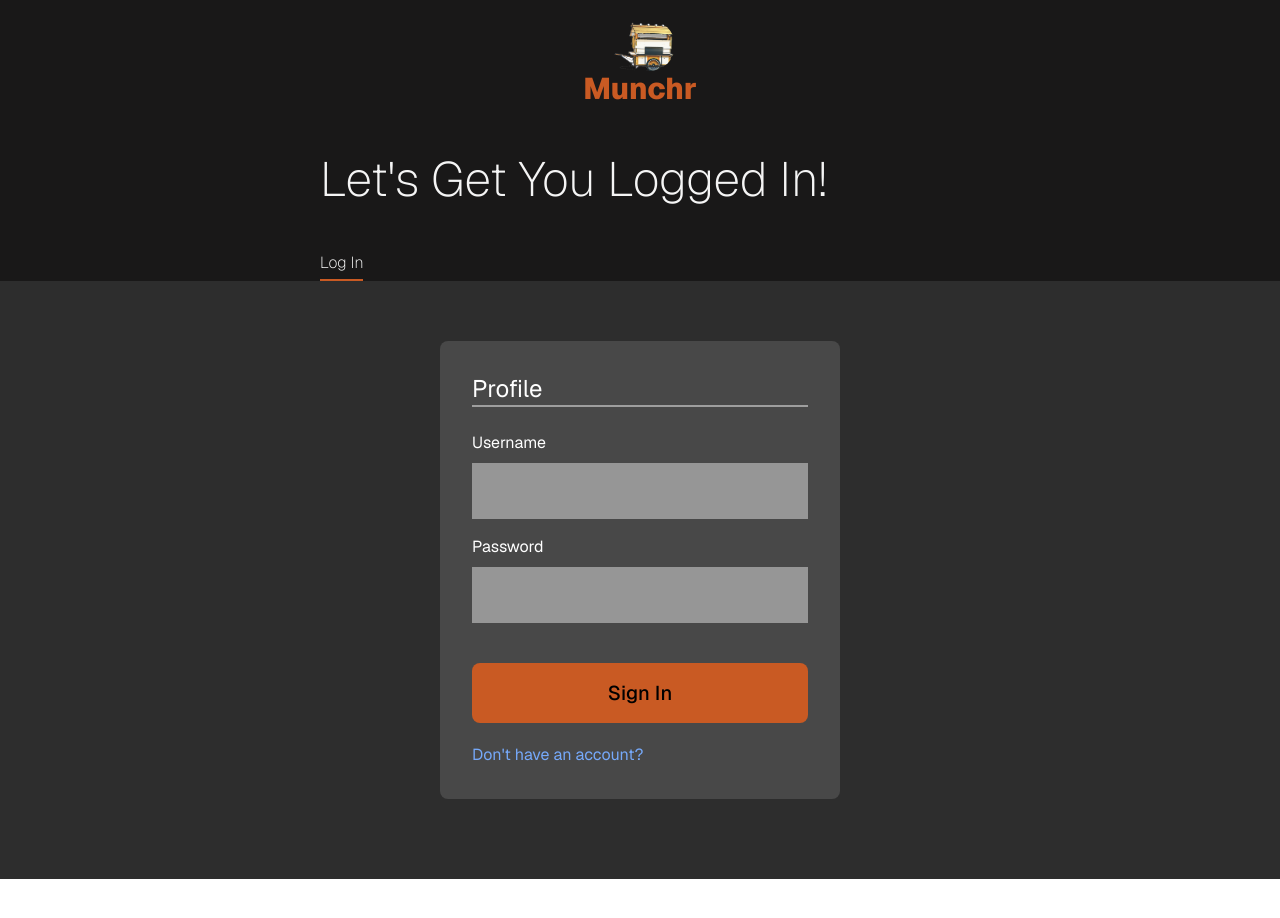
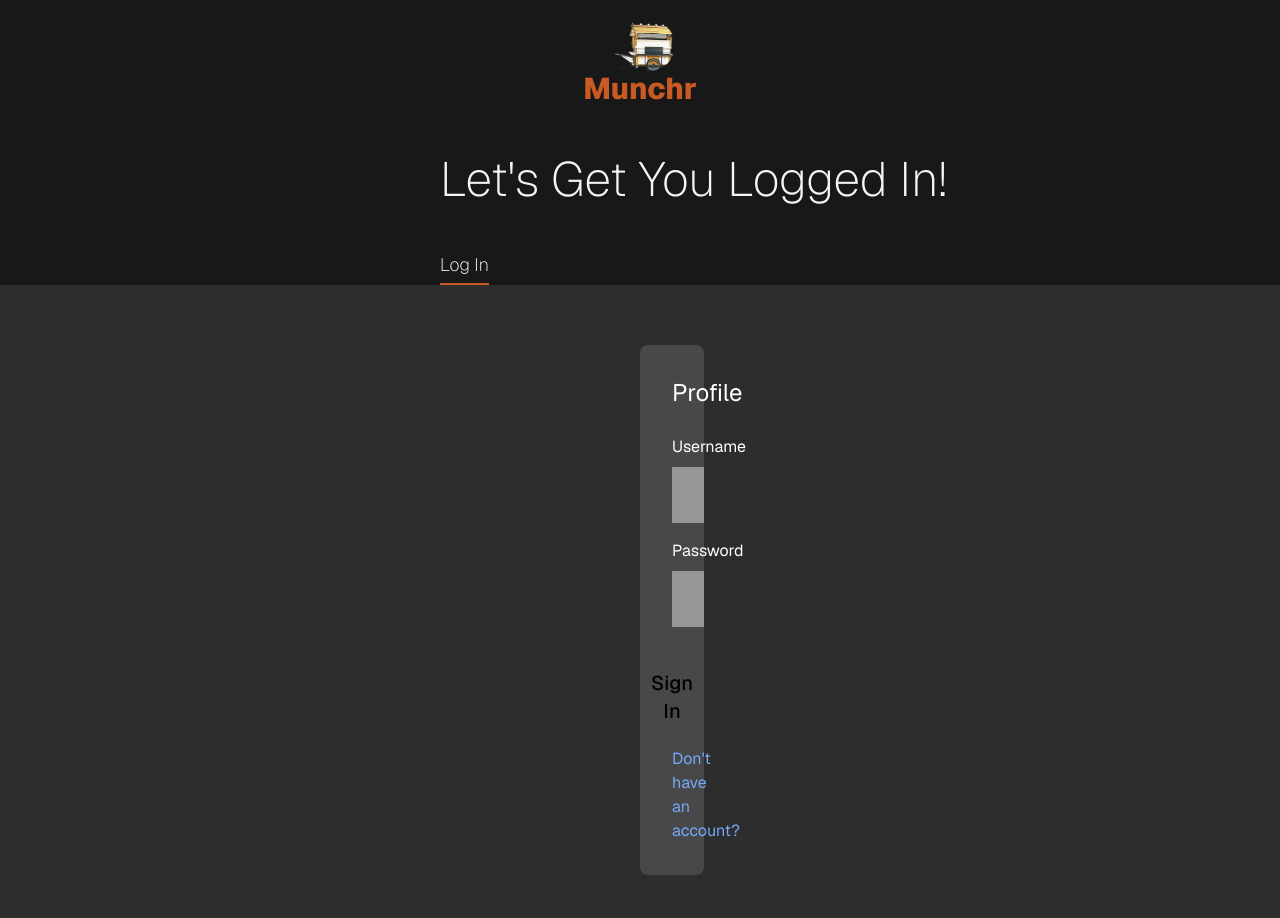
Before and after one commit to loopbutinfinite/fullstackapplicationfrontend, a Next.js app: page /LoginUser in a window 1280 px wide. Shown: the top 918 px of the page. Before the commit the page ends 879 px from the top, so only its background shows below. Built offline with nearby package versions, Linux system fonts and the light colour scheme.

Commit message:
adjusted padding and margin values for styling and responsiveness on LoginUser page.tsx

```diff
--- a/app/(accountCreationPages)/LoginUser/page.tsx
+++ b/app/(accountCreationPages)/LoginUser/page.tsx
@@ -93,18 +93,18 @@ const LoginUser = () => {
       </header>
 
       <main>
-        <div className="bg-[#191818] ps-35 lg:ps-80">
+        <div className="bg-[#191818] ps-35 lg:ps-60 xl:ps-110">
           <h2 className="py-12 text-5xl font-extralight text-neutral-100">
             Let's Get You Logged In!
           </h2>
           <div className="flex justify-start gap-3 text-[16px] font-extralight">
-            <p className="border-b-2 border-[#C95A23] pb-1 text-neutral-50 hover:text-white">
+            <p className="border-b-2 text-lg border-[#C95A23] pb-1 text-neutral-50 hover:text-white">
               Log In
             </p>
           </div>
         </div>
 
-        <div className="mx-40 lg:mx-110 p-8 bg-[#484848] text-white rounded-lg mt-15">
+        <div className="mx-40 lg:mx-80 xl:mx-160 p-8 bg-[#484848] text-white rounded-lg mt-15">
           <h2 className="text-2xl font-normal border-b-2 border-[#ffffff77]">
             Profile
           </h2>
```
